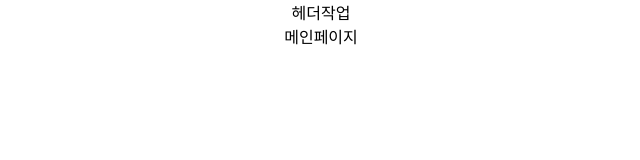
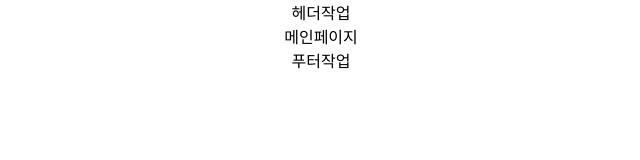
Before and after one commit to swchoi00/practice, a React (Create React App) app: page / in a window 1280 px wide. Shown: the top 160 px of the page, without its empty margins (319-959 px from the left). Built offline with nearby package versions, Linux system fonts and the light colour scheme.

Commit message:
푸터작업

```diff
--- a/src/App.js
+++ b/src/App.js
@@ -11,6 +11,7 @@ function App() {
         <Route path='/new' element={<div>새글페이지</div>} />
         <Route path='/edit' element={<div>수정페이지</div>} />
       </Routes>
+      <div>푸터작업</div>
     </div>
   );
 }
```
